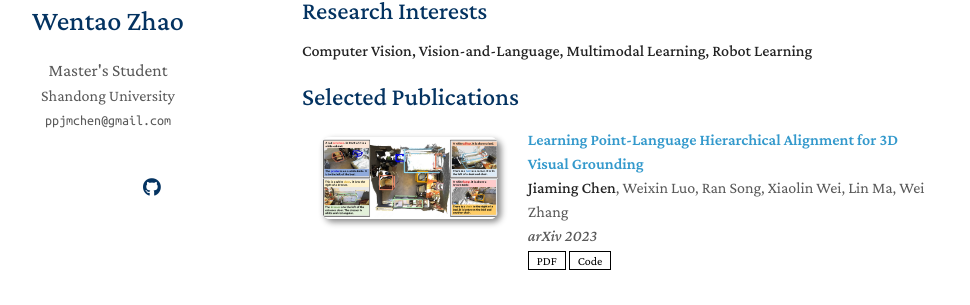
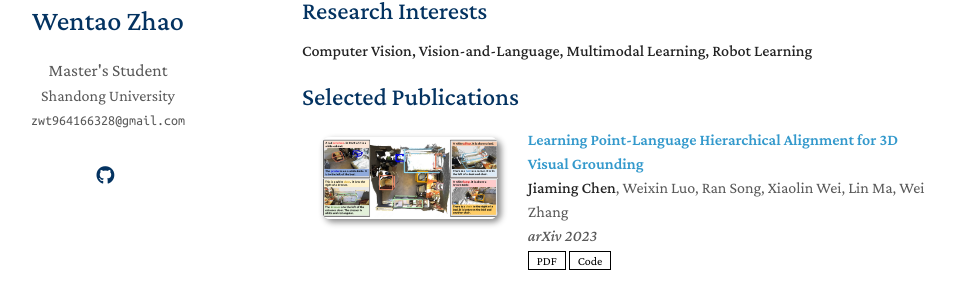
Before and after one commit to TaoshuaiZ/TaoshuaiZ.github.io, a Jekyll site: the page built from index.md, in a window 1280 px wide. Shown: the part 252-557 px from the top of the page, without its empty margins (168-1138 px from the left). Built offline with Jekyll 4.4.1, drawn with Linux system fonts in a browser that asks for light colours; nearby versions of some CDN libraries; a style sheet for code colours, icons or effects is not loaded; our own code applies the rules of GitHub Pages for plain Markdown files; part of the change alters nothing that is shown.

Commit message:
Update _config.yml

```diff
--- a/_config.yml
+++ b/_config.yml
@@ -2,19 +2,19 @@
 title: Wentao Zhao
 position: Master's Student
 affiliation: Shandong University
-email: ppjmchen@gmail.com
+email: zwt964166328@gmail.com
 
 # Search Engine Optimization (SEO)
 # The following information is used to improve the website traffic from search engines, e.g., Google.
-keywords: Jiaming Chen, Shandong University
-description: Personal website of Jiaming Chen, who is currently a master student at Shandong University.
-canonical: https://ppjmchen.github.io/
+keywords: Wentao Zhao, Shandong University
+description: Personal website of Wentao Zhao, who is currently a master student at Shandong University.
+canonical: https://TaoshuaiZ.github.io/
 
 # Links
 # If you don't need one of them, you may delete the corresponding line.
-google_scholar: https://scholar.google.com/citations?user=XpIF8RgAAAAJ&hl
-cv_link: assets/files/cv.pdf
-github_link: https://github.com/PPjmchen
+# google_scholar: https://scholar.google.com/citations?user=XpIF8RgAAAAJ&hl
+# cv_link: assets/files/cv.pdf
+github_link: https://github.com/TaoshuaiZ
 # linkedin: https://www.linkedin.com/
 # twitter: https://twitter.com/
 
```
